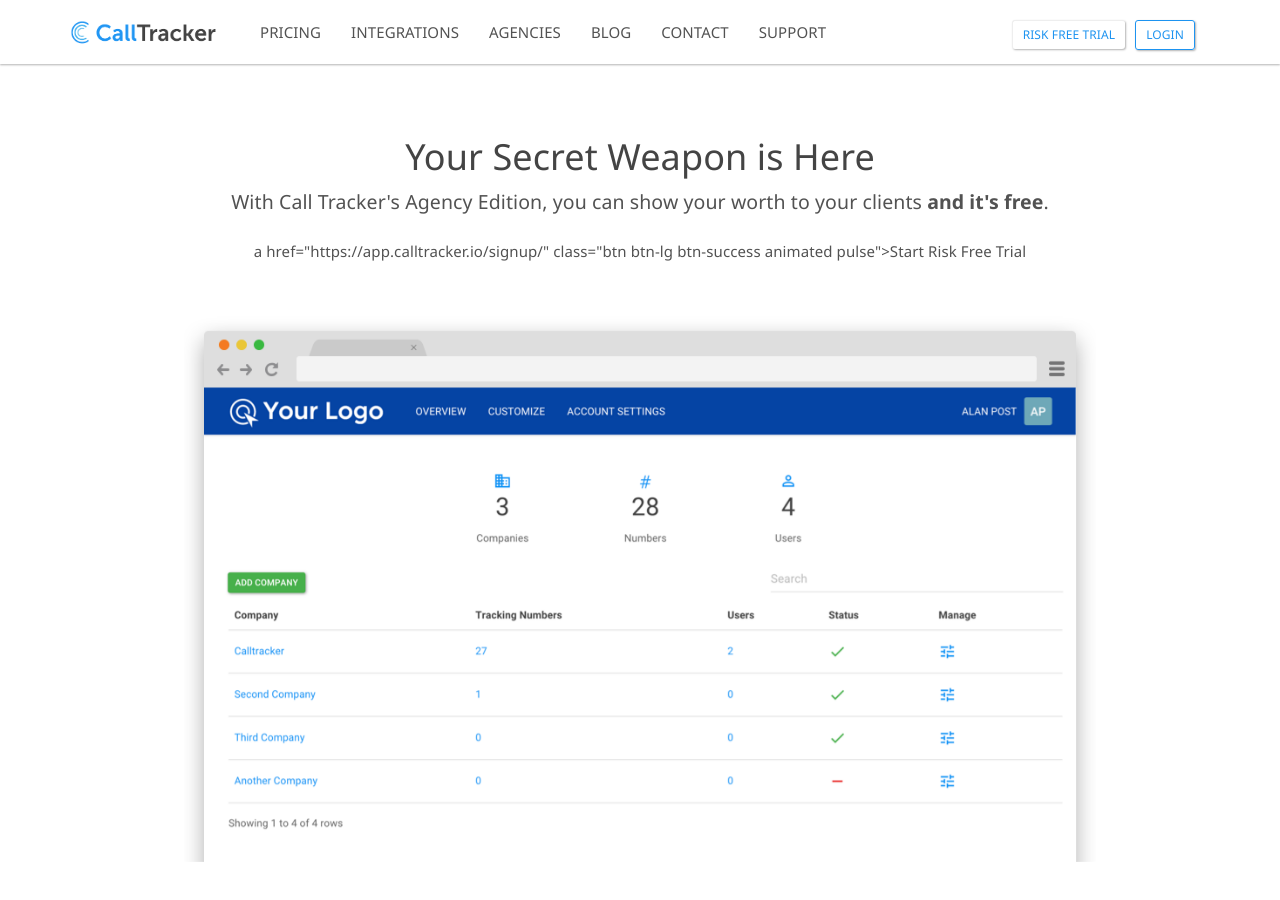
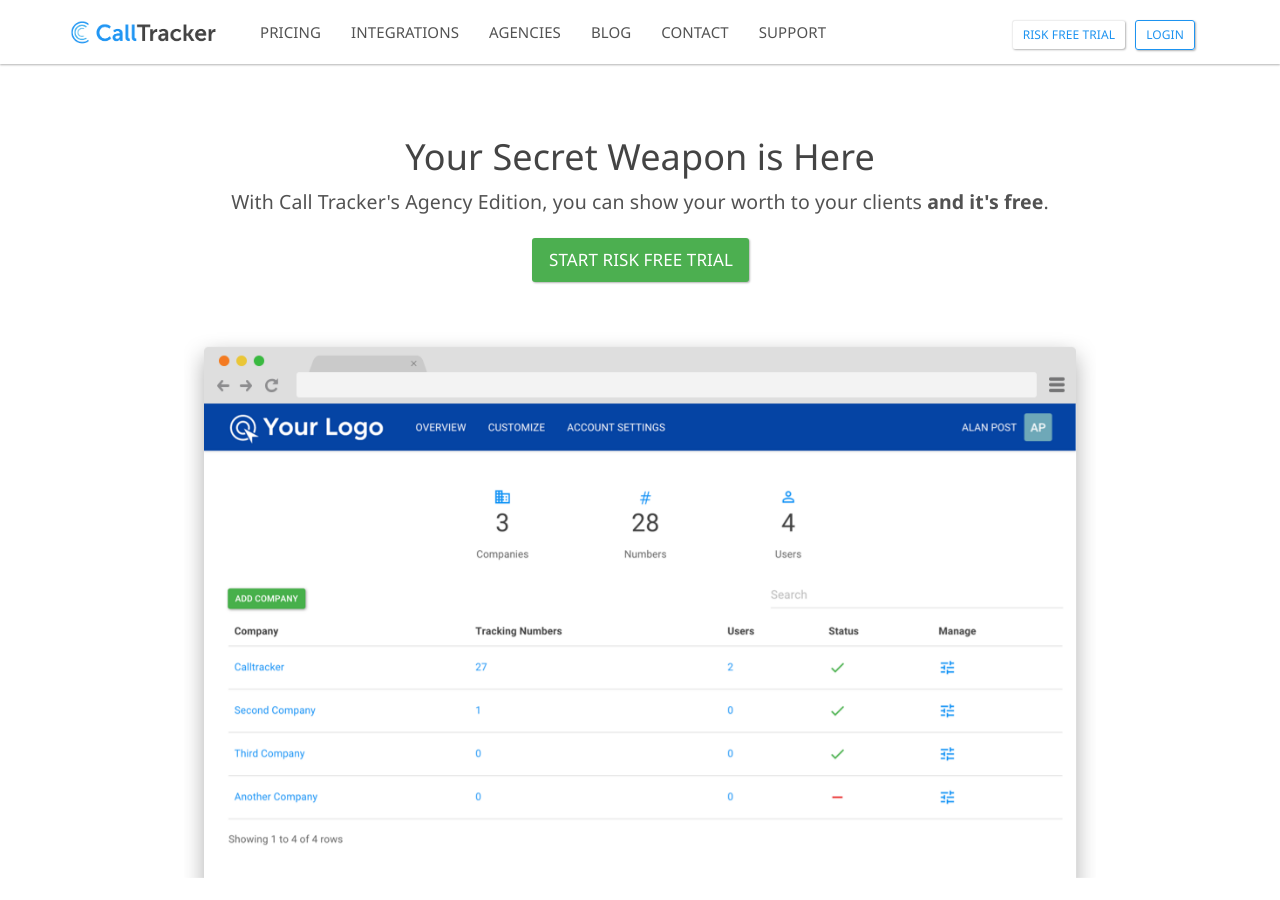
Before and after one commit to sumonst21/calltrackerio-site, a Jekyll site: the page built from agencies.html, in a window 1280 px wide and 900 px high. Built offline with Jekyll 4.4.1, drawn with Linux system fonts in a browser that asks for light colours.

Commit message:
fix broken button tag

```diff
--- a/agencies.html
+++ b/agencies.html
@@ -15,7 +15,7 @@
 			<div class="col-md-12 text-center m-t-50">
 				<h1 class="heading-hero">Your Secret Weapon is Here</h1>
 				<p class="lead">With Call Tracker's Agency Edition, you can show your worth to your clients <strong>and it's free</strong>.</p>
-				a href="https://app.calltracker.io/signup/" class="btn btn-lg btn-success animated pulse">Start Risk Free Trial</a>
+				<a href="https://app.calltracker.io/signup/" class="btn btn-lg btn-success animated pulse">Start Risk Free Trial</a>
 			</div>
 		</div>
 		<div class="row">
```
